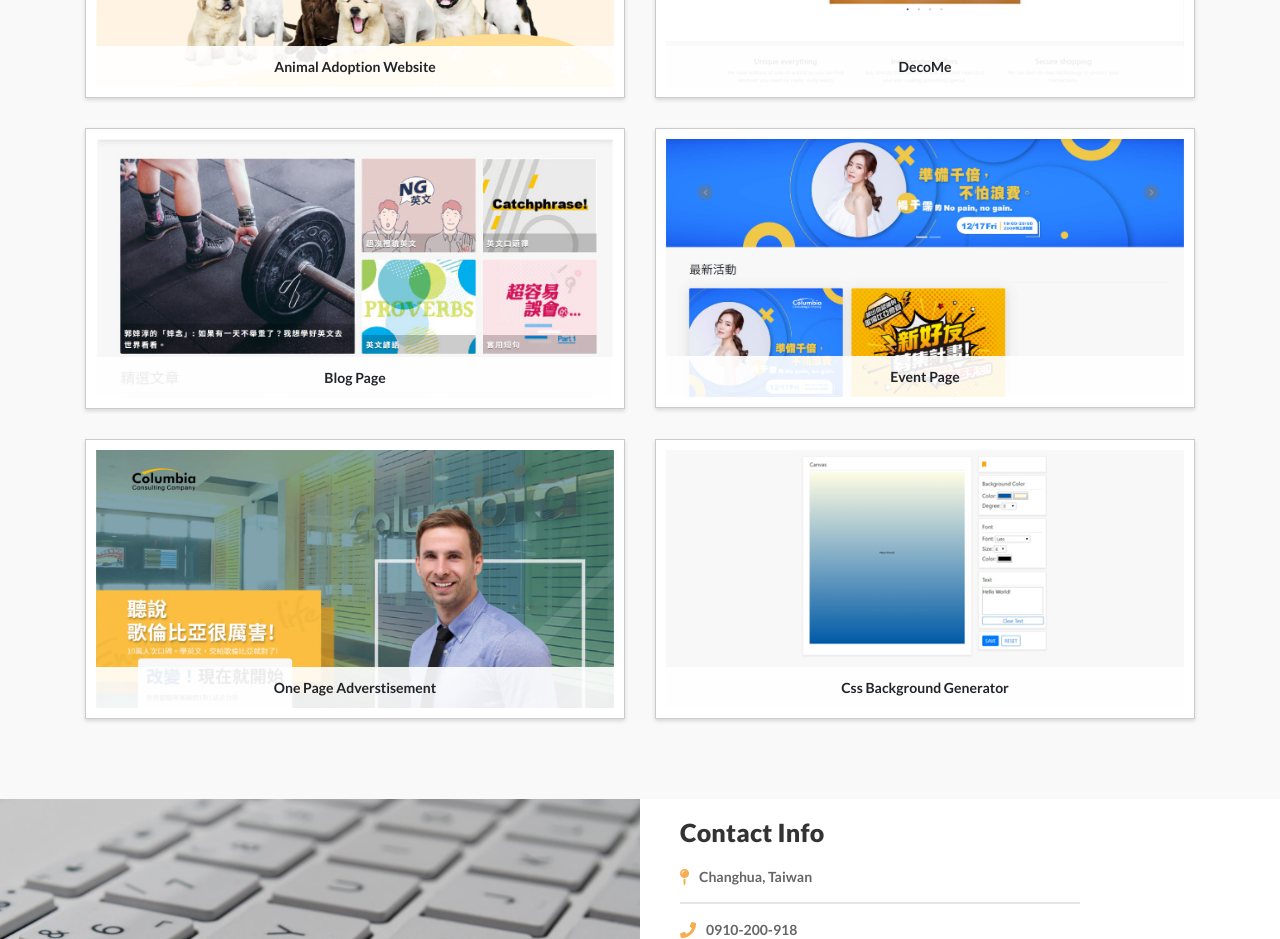
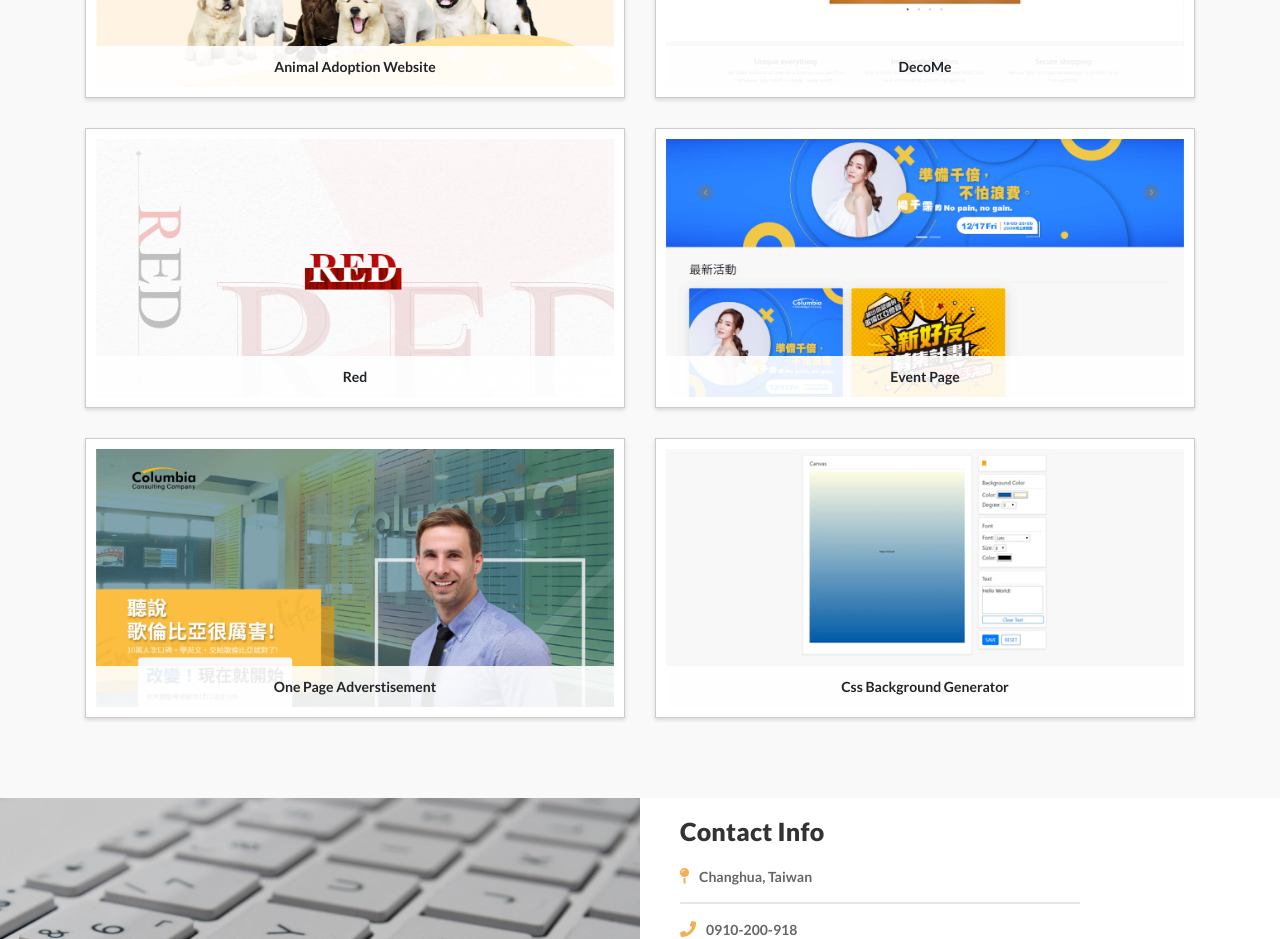
Before and after one commit to jerrychiu0863/Jerry__Chiu, a React (Create React App) app: page / in a window 1280 px wide. Shown: the part 1520-2459 px from the top of the page. Built offline with nearby package versions, Linux system fonts and the light colour scheme.

Commit message:
add red project

```diff
--- a/src/components/Projects.jsx
+++ b/src/components/Projects.jsx
@@ -7,8 +7,8 @@ import clueEvent from '../assets/projects/clue_event_600x299.jpg';
 import clueArticle from '../assets/projects/clue_article_600x299.jpg';
 import cssBGgenerator from '../assets/projects/css-generator_600x299.jpg';
 import DecoMe from '../assets/projects/decome_600x299.jpg';
-import todo from '../assets/projects/todo_600x299.jpg';
 import Competnion from '../assets/projects/competnion_600x299.jpg';
+import Red from '../assets/projects/red_600x299.jpg';
 
 //Components
 import ProjectItem from './ProjectItem';
@@ -28,11 +28,9 @@ const Projects = () => {
           titleTwo={'DecoMe'}
         />
         <ProjectItem
-          porjectOne={clueArticle}
-          titleOne={'Blog Page'}
-          urlOne={
-            'https://www.clue.com.tw/webinars/Content/eDM/clue_article.html'
-          }
+          porjectOne={Red}
+          titleOne={'Red'}
+          urlOne={'https://jerrychiu0863.github.io/red/'}
           projectTwo={clueEvent}
           urlTwo={
             'https://www.clue.com.tw/webinars/Content/eDM/clue_event.html'
```
Also changed, not shown: src/assets/projects/red_600x299.jpg (added), src/assets/projects/todo_600x299.jpg (deleted).
